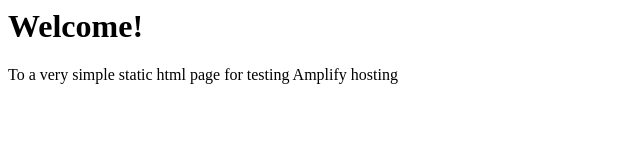
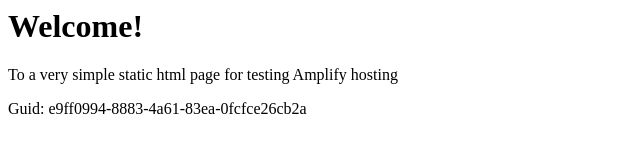
Before and after one commit to aws-aemilia-sfo/Github-PR-Commit-Integration-Test-DoNotTouch-Gith-P5X5MO5I-v1-preprod-us-west-1, a website: page src/index.html in a window 1280 px wide. Shown: the whole page, without its empty margins (0-640 px from the left). Drawn offline with Linux system fonts and the light colour scheme.

Commit message:
commit from integ tests

```diff
--- a/src/index.html
+++ b/src/index.html
@@ -1,3 +1,5 @@
+
+
 <html lang="en">
 
 <head>
@@ -10,6 +12,6 @@
 <body>
     <h1>Welcome!</h1>
     <p>To a very simple static html page for testing Amplify hosting</p>
-</body>
+    <p>Guid: e9ff0994-8883-4a61-83ea-0fcfce26cb2a</p></body>
 
 </html>
```
